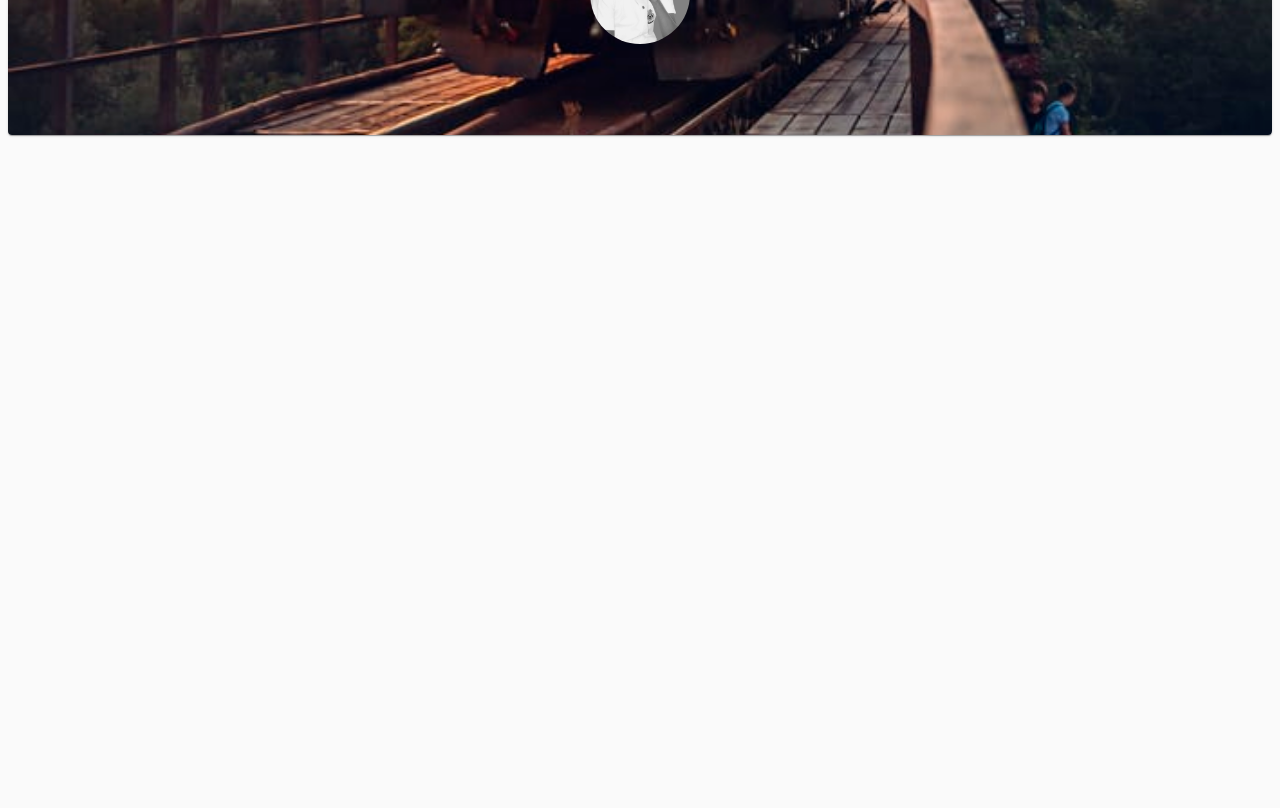
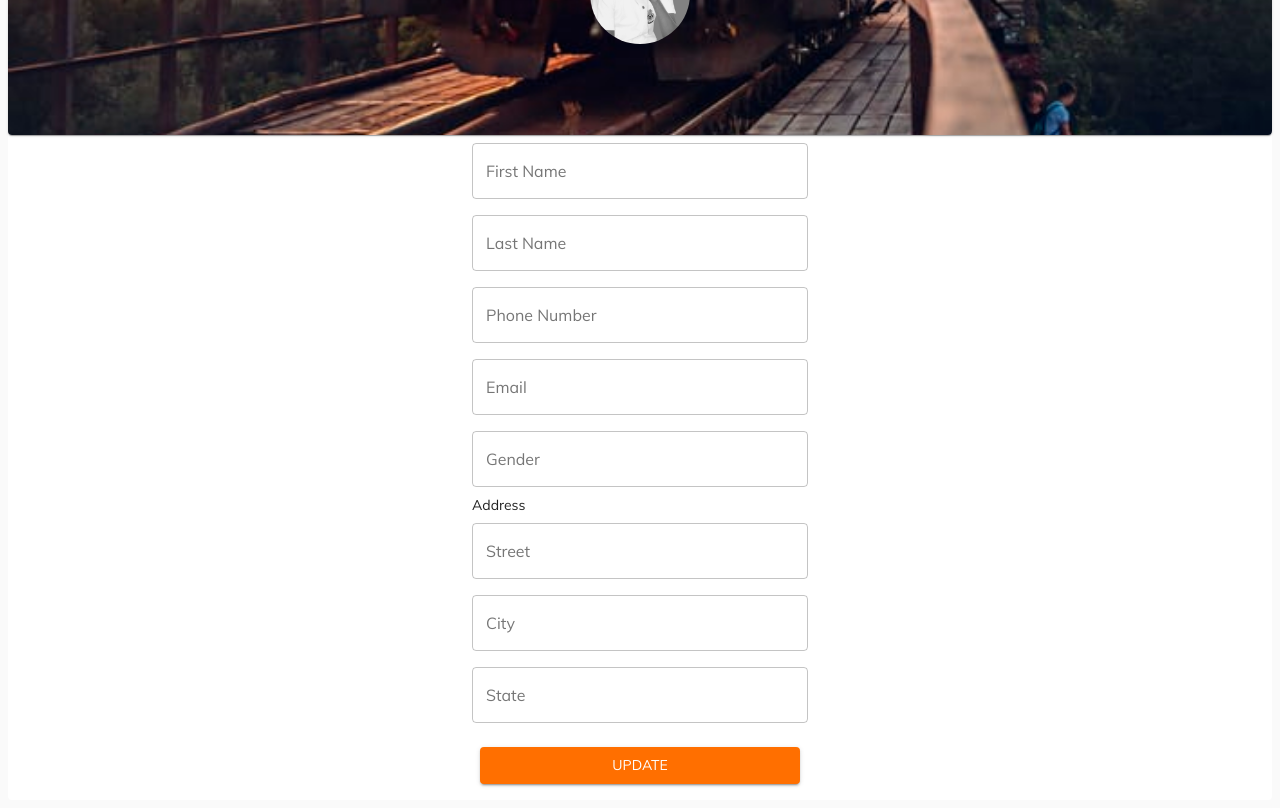
Before and after one commit to marwacoder/NRT, a React (Create React App) app: page /profile in a window 1280 px wide. Shown: the part 640-1448 px from the top of the page. Before the commit the page ends 800 px from the top, so only its background shows below. Built offline with nearby package versions, Linux system fonts and the light colour scheme.

Commit message:
started profile component almost done

```diff
--- a/src/App.js
+++ b/src/App.js
@@ -18,7 +18,7 @@ import Muli from './fonts/Muli-Regular.ttf';
 
 export const history = createBrowserHistory();
 
-
+const darkMode = React.createContext()
 
 
 const muli = {
@@ -35,7 +35,6 @@ const muli = {
     'U+0000-00FF, U+0131, U+0152-0153, U+02BB-02BC, U+02C6, U+02DA, U+02DC, U+2000-206F, U+2074, U+20AC, U+2122, U+2191, U+2193, U+2212, U+2215, U+FEFF',
 };
 const App = () => {
-  const darkMode = React.createContext()
   const [darkState, setDarkState] = React.useState(false);
   const darkTheme = darkState ? "dark" : "light";
   const primaryColor = darkState ? grey[900] : indigo[900];
@@ -66,7 +65,7 @@ const App = () => {
     palette: {
       type: darkTheme,
       primary: {
-        main: primaryColor,
+        main: primaryColor
       },
       secondary: {
         main: secondaryColor,
@@ -88,7 +87,7 @@ const App = () => {
   theme = responsiveFontSizes(theme);
 
   const handleThemeChange = () => {
-    setDarkState(!darkState);
+    setDarkState(prev=> !prev);
   }
   const handleMotion = () => {
     setRoute((prev) => !prev)
@@ -106,7 +105,8 @@ const App = () => {
         exact
         from="/"
         to="/dashboard"
-          />
+            />
+
           <Route exact path="/dashboard" render={props => <Home {...props}/>}/>
           <Route  path='/train' render={props => <Train darkState={darkState} {...props} />} />
             <Route path='/flight' render={props => <Flight {...props} />} />
--- a/src/Layout/TrainIcon.js
+++ b/src/Layout/TrainIcon.js
@@ -4,7 +4,7 @@ import PropTypes from 'prop-types';
 const TrainIcon = () => {
     return (
         <div>
-       <svg xmlns="http://www.w3.org/2000/svg"  xmlnsXlink="http://www.w3.org/1999/xlink" xmlnsSvgjs="http://svgjs.com/svgjs" version="1.1" width="45" height="45" x="0" y="0" viewBox="0 0 480 480" enable-background="enable-background:new 0 0 512 512" xmlSpace="preserve"><g>
+       <svg xmlns="http://www.w3.org/2000/svg"  xmlnsXlink="http://www.w3.org/1999/xlink" xmlnssvgjs="http://svgjs.com/svgjs" version="1.1" width="45" height="45" x="0" y="0" viewBox="0 0 480 480" enableBackground="enableBackground:new 0 0 512 512" xmlSpace="preserve"><g>
 <g xmlns="http://www.w3.org/2000/svg">
 	<g>
 		<path d="M160,352H80c-4.418,0-8,3.582-8,8s3.582,8,8,8h80c4.418,0,8-3.582,8-8S164.418,352,160,352z" fill="#ffffff" data-original="#000000" />
--- a/src/Views/Profile/Profile.js
+++ b/src/Views/Profile/Profile.js
@@ -9,14 +9,11 @@ import CardActions from '@material-ui/core/CardActions';
 import CardActionArea from '@material-ui/core/CardActionArea';
 import Collapse from '@material-ui/core/Collapse';
 import Avatar from '@material-ui/core/Avatar';
-import IconButton from '@material-ui/core/IconButton';
 import Typography from '@material-ui/core/Typography';
 import { red } from '@material-ui/core/colors';
-import FavoriteIcon from '@material-ui/icons/Favorite';
-import ShareIcon from '@material-ui/icons/Share';
-import ExpandMoreIcon from '@material-ui/icons/ExpandMore';
-import MoreVertIcon from '@material-ui/icons/MoreVert';
-import {Box,Avater, Paper, EditIcon} from '../../mui'
+
+import {Box,Avater,Divider,Button, Paper, EditIcon, Grid, OutlinedInput, InputLabel,
+    InputAdornment, FormControl, IconButton, Person} from '../../mui'
 const useStyles = makeStyles((theme) => ({
   root: {
 
@@ -24,6 +21,15 @@ const useStyles = makeStyles((theme) => ({
   media: {
     height: 0,
     paddingTop: '56.25%', // 16:9
+    },
+  margin: {
+    margin: theme.spacing(1),
+  },
+  withoutLabel: {
+    marginTop: theme.spacing(3),
+  },
+  textField: {
+    width: '40ch',
   },
   expand: {
     transform: 'rotate(0deg)',
@@ -43,7 +49,7 @@ const useStyles = makeStyles((theme) => ({
     top: '80%',
     left: '50%',
         transform: 'translate(-50%, -50%)',
-    borderColor: 'red'
+
     },
     profilePic: {
         width: 100,
@@ -55,9 +61,7 @@ export default function RecipeReviewCard() {
   const classes = useStyles();
   const [expanded, setExpanded] = React.useState(false);
 
-  const handleExpandClick = () => {
-    setExpanded(!expanded);
-  };
+
 
     return (
         <Box m={1}>
@@ -91,12 +95,89 @@ export default function RecipeReviewCard() {
                         <Box className={classes.profilePicContainer}>
                       <Avater className={classes.profilePic} src={require('../../assets/profilePic.jpg')}/>
                         </Box>
+                    </CardActionArea>
+                </Card>
 
+                <Grid container justify='center' alignContent="center">
 
-      </CardActionArea>
+                        <form>
+                        <Box mx={2}>
+                            <Grid item>
+                                <FormControl className={clsx(classes.margin, classes.textField)} variant="outlined" fullWidth>
+          <InputLabel htmlFor="outlined-adornment-password">First Name</InputLabel>
+          <OutlinedInput
+            id="outlined-adornment-password"
+            type={ 'text' }
+            labelWidth={70}
+          />
+                                </FormControl>
+                            </Grid>
+                        <Grid item><FormControl className={clsx(classes.margin, classes.textField)} variant="outlined" fullWidth>
+          <InputLabel htmlFor="outlined-adornment-password">Last Name</InputLabel>
+          <OutlinedInput
+            id="outlined-adornment-password"
+            type={ 'text' }
+            labelWidth={70}
+          />
+                                </FormControl></Grid>
+                                <Grid item><FormControl className={clsx(classes.margin, classes.textField)} variant="outlined" fullWidth>
+          <InputLabel htmlFor="outlined-adornment-password">Phone Number</InputLabel>
+          <OutlinedInput
+            id="outlined-adornment-password"
+            type={ 'text' }
+            labelWidth={70}
+          />
+                                </FormControl></Grid>
+                                <Grid item><FormControl className={clsx(classes.margin, classes.textField)} variant="outlined" fullWidth>
+          <InputLabel htmlFor="outlined-adornment-password">Email</InputLabel>
+          <OutlinedInput
+            id="outlined-adornment-password"
+            type={ 'text' }
+            labelWidth={70}
+          />
+                                </FormControl></Grid>
+                                <Grid item><FormControl className={clsx(classes.margin, classes.textField)} variant="outlined" fullWidth>
+          <InputLabel htmlFor="outlined-adornment-password">Gender</InputLabel>
+          <OutlinedInput
+            id="outlined-adornment-password"
+            type={ 'text' }
+            labelWidth={70}
+          />
+                                </FormControl></Grid>
+                                <Grid item>
+                                <Box ml={1}>Address</Box></Grid>
+                                <Grid item><FormControl className={clsx(classes.margin, classes.textField)} variant="outlined" fullWidth>
+          <InputLabel htmlFor="outlined-adornment-password">Street</InputLabel>
+          <OutlinedInput
+            id="outlined-adornment-password"
+            type={ 'text' }
+            labelWidth={70}
+          />
+                                </FormControl></Grid>
+                                <Grid item><FormControl className={clsx(classes.margin, classes.textField)} variant="outlined" fullWidth>
+          <InputLabel htmlFor="outlined-adornment-password">City</InputLabel>
+          <OutlinedInput
+            id="outlined-adornment-password"
+            type={ 'text' }
+            labelWidth={70}
+          />
+                                </FormControl></Grid>
+                                <Grid item><FormControl className={clsx(classes.margin, classes.textField)} variant="outlined" fullWidth>
+          <InputLabel htmlFor="outlined-adornment-password">State</InputLabel>
+          <OutlinedInput
+            id="outlined-adornment-password"
+            type={ 'text' }
+            labelWidth={70}
+          />
+                            </FormControl></Grid>
 
+                            <Grid item>
+                                <Box m={2}><Button variant="contained" color="secondary" fullWidth>Update</Button></Box>
+                                </Grid>
 
-            </Card>
+                            </Box>
+                            </form>
+                    </Grid>
             </Paper>
             </Box>
   );
--- a/src/Views/Train/Train.js
+++ b/src/Views/Train/Train.js
@@ -575,7 +575,7 @@ const handleClickOpen = () => {
                 </Grid>
 
                     <Grid item xs={3} >
-                      <DateRangeIcon color="white" style={{ fontSize: 30 }} />
+                      <DateRangeIcon color="#fff" style={{ fontSize: 30 }} />
                     </Grid>
                     <Grid item xs={3}><Box width={90}>Fri Nov, 2020</Box></Grid>
 
--- a/src/mui/index.jsx
+++ b/src/mui/index.jsx
@@ -105,11 +105,15 @@ import ButtonGroup from '@material-ui/core/ButtonGroup';
 import Avater from '@material-ui/core/Avatar';
 import Timeline from '@material-ui/icons/Timeline'
 import EditIcon from '@material-ui/icons/Edit';
+import EditOutLinedIcon from '@material-ui/icons/EditOutlined';
 import SwipeableDrawer from '@material-ui/core/SwipeableDrawer';
 
 export {
-    KeyboardArrowUpIcon, Zoom,PlaceIcon,MuiDialogContent,SwipeableDrawer,Avater,Timeline,MuiDialogActions,BrightIcon,DarkIcon,NavigateBefore,NavigateNext,ButtonGroup,
-    DeleteForever,MuiDialogTitle, InputLabel,OutlinedInput,makeStyles,Paper,Person,MoreIcon,NotificationsIcon,ExitToApp,EditIcon,
+    KeyboardArrowUpIcon, Zoom, PlaceIcon, MuiDialogContent, SwipeableDrawer,
+    Avater, Timeline, MuiDialogActions, BrightIcon, DarkIcon, NavigateBefore,
+    NavigateNext, ButtonGroup, EditOutLinedIcon,
+    DeleteForever, MuiDialogTitle, InputLabel, OutlinedInput, makeStyles, Paper, Person,
+    MoreIcon, NotificationsIcon, ExitToApp, EditIcon,
     AppBar, ListSubheader, List, ListItem, ListItemIcon, ListItemText, Collapse, SendIcon, CloseIcon,Settings,Box,ArrowDropDownIcon,
     InboxIcon, DraftsIcon, ExpandLess, ExpandMore, Grid, Card, CardHeader, Hidden,Pages,History,Dialog,Badge,DateRangeIcon,
     CardContent, CardActions, MenuIcon, Menu, MenuItem, TextField, DeleteIcon, Icon, Fab, ArrowForward,useScrollTrigger,
```
Also changed, not shown: src/Layout/Navbar.js (+42 -27 lines), src/Views/Train/SVG/Report.js (+2 -2 lines).
